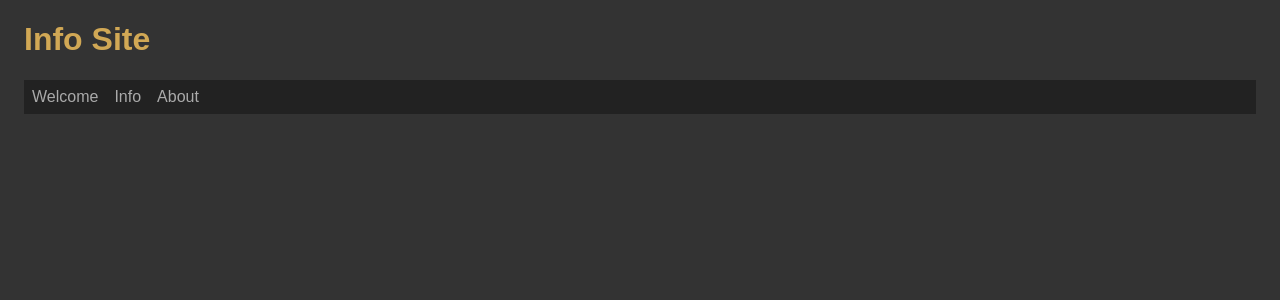
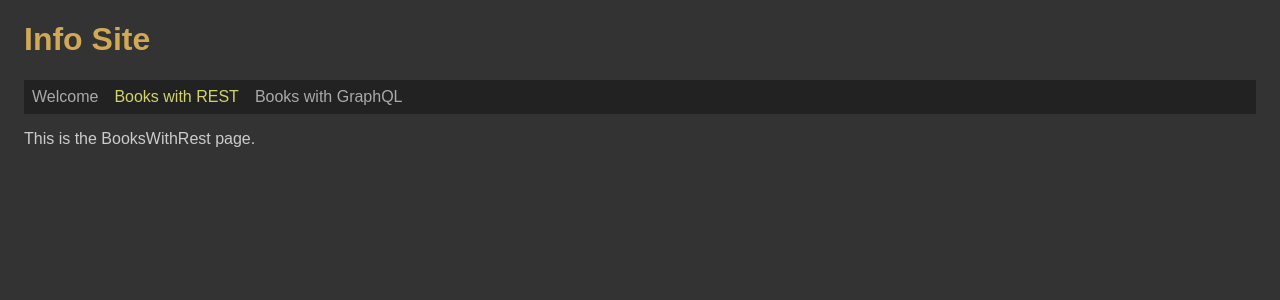
Before and after one commit to Scientific-Research/et012-vite-contentful-rest-graphql, a React (Vite) app: page /booksWithRest in a window 1280 px wide. Shown: the top 300 px of the page. Built offline with nearby package versions, Linux system fonts and the light colour scheme.

Commit message:
two pages created and also nav and Roues in App.tsx

```diff
--- a/src/App.tsx
+++ b/src/App.tsx
@@ -1,8 +1,8 @@
 import './App.scss';
 import { NavLink, Routes, Route, Navigate } from 'react-router-dom';
 import { PageWelcome } from './pages/PageWelcome';
-import { PageInfo } from './pages/PageInfo';
-import { PageAbout } from './pages/PageAbout';
+import { PageBooksWithRest } from './pages/PageBooksWithRest';
+import { PageBooksWithGraphql } from './pages/PageBooksWithGraphql';
 
 function App() {
 	return (
@@ -10,14 +10,17 @@ function App() {
 			<h1>Info Site</h1>
 			<nav>
 				<NavLink to="/welcome">Welcome</NavLink>
-				<NavLink to="/info">Info</NavLink>
-				<NavLink to="/about">About</NavLink>
+				<NavLink to="/booksWithRest">Books with REST</NavLink>
+				<NavLink to="/booksWithGraphql">Books with GraphQL</NavLink>
 			</nav>
 
 			<Routes>
 				<Route path="/welcome" element={<PageWelcome />} />
-				<Route path="/info" element={<PageInfo />} />
-				<Route path="/about" element={<PageAbout />} />
+				<Route path="/booksWithRest" element={<PageBooksWithRest />} />
+				<Route
+					path="/booksWithGraphQL"
+					element={<PageBooksWithGraphql />}
+				/>
 				<Route path="/" element={<Navigate to="/welcome" replace />} />
 			</Routes>
 		</div>
--- a/src/pages/PageAbout.tsx
+++ /dev/null
@@ -1,7 +0,0 @@
-export const PageAbout = () => {
-	return (
-		<>
-			<p>This is the about page.</p>
-		</>
-	);
-};
--- /dev/null
+++ b/src/pages/PageBooksWithGraphql.tsx
@@ -0,0 +1,7 @@
+export const PageBooksWithGraphql = () => {
+	return (
+		<div className="page pageBooksWithGraphql">
+			<p>This is the BooksWithGraphql page.</p>
+		</div>
+	);
+};
--- /dev/null
+++ b/src/pages/PageBooksWithRest.tsx
@@ -0,0 +1,7 @@
+export const PageBooksWithRest = () => {
+	return (
+		<div className="page pageBooksWithRest">
+			<p>This is the BooksWithRest page.</p>
+		</div>
+	);
+};
--- a/src/pages/PageInfo.tsx
+++ /dev/null
@@ -1,7 +0,0 @@
-export const PageInfo = () => {
-	return (
-		<>
-			<p>This is the info page.</p>
-		</>
-	);
-};
```
